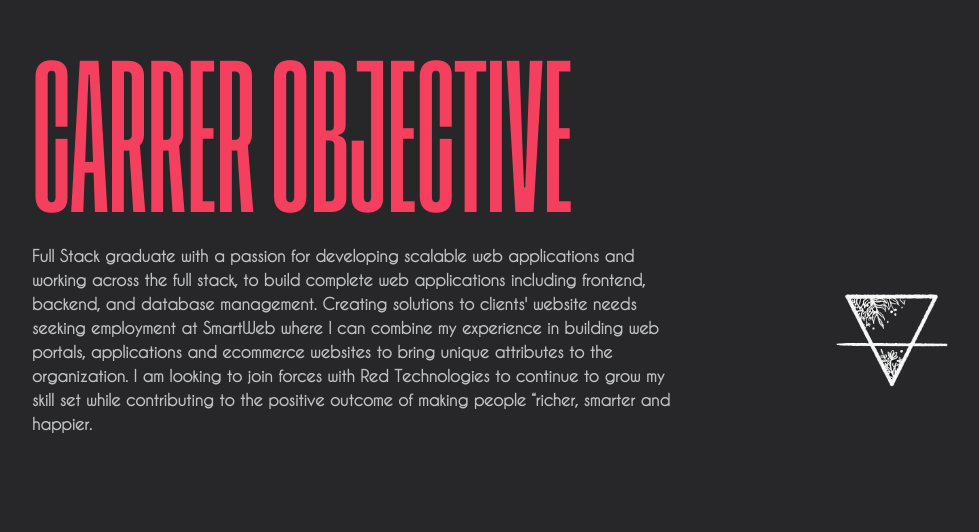
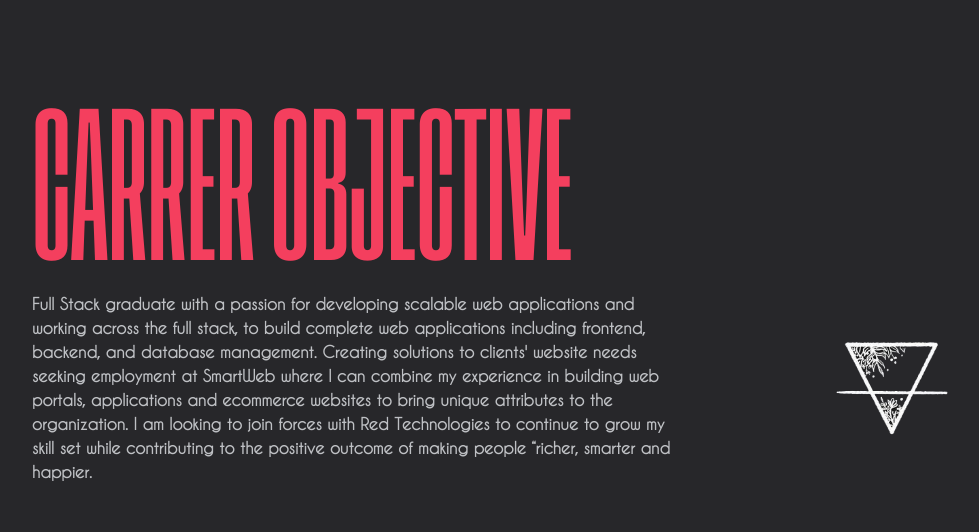
Before and after one commit to Christian-Silvestri/web, a React (Create React App) app: page / in a window 1280 px wide. Shown: the part 948-1480 px from the top of the page, without its empty margins (160-1139 px from the left). Built offline with nearby package versions, Linux system fonts and the light colour scheme.

Commit message:
beta test 1.1

```diff
--- a/src/component/About.js
+++ b/src/component/About.js
@@ -18,7 +18,7 @@ function About() {
 
 
   return (
-    <div className=' flex flex-col lg:gap-0 lg:pt-0'>
+    <div className='landscape:space-y-12 flex flex-col '>
       <InfoCard
         title={'about me'}
         para={`My name is Christian Silvestri, I'm a Junior Full-Stack developer based in Rome.
@@ -40,7 +40,7 @@ function About() {
             “richer, smarter and happier.`}
         logo={tr3}
       />
-      {/* <div className='flex flex-col gap-12'> */}
+
       <InfoCard
         title={'education'}
 
@@ -59,7 +59,7 @@ function About() {
           true web application with agile methodologies`}
         logo={tr4}
       />
-      {/* </div> */}
+
     </div>
   )
 }
@@ -115,7 +115,7 @@ function InfoCard(props) {
   }
 
   return (
-    <motion.div layout  transition={{staggerChildren: 0.9}} className='px-4 lg:pl-12 xl:pl-48 2xl:pl-72 h-screen landscape:h-full  md:landscape:h-screen md:portrait:h-screen lg:portrait:h-full lg:landscape:h-screen   flex items-center justify-center  '>
+    <motion.div layout  transition={{staggerChildren: 0.9}} className='px-4 lg:pl-12 xl:pl-48 2xl:pl-72 h-screen landscape:h-full   sm:landscape:h-full sm:portrait:h-screen lg:portrait:h-screen lg:landscape:h-screen flex items-center justify-center  '>
       <motion.div  className=''>
         <motion.h1 initial={'hidden'} whileInView={'visible'} viewport={{once: true, amount: 1 }} variants={animationTitle} className='text-9xl lg:text-9xl xl:text-10xl 2xl:text-11xl pb-4 2xl:pb-8'>{props.title}</motion.h1>
         <div className='flex items-center justify-between gap-4 md:gap-0'>
```
